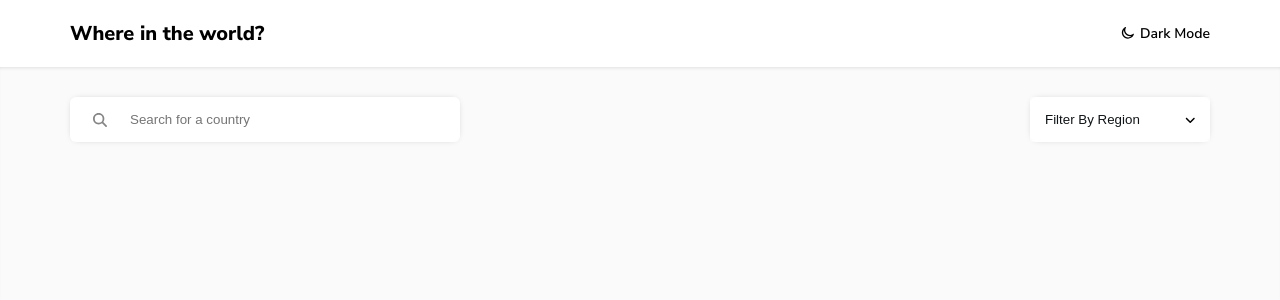
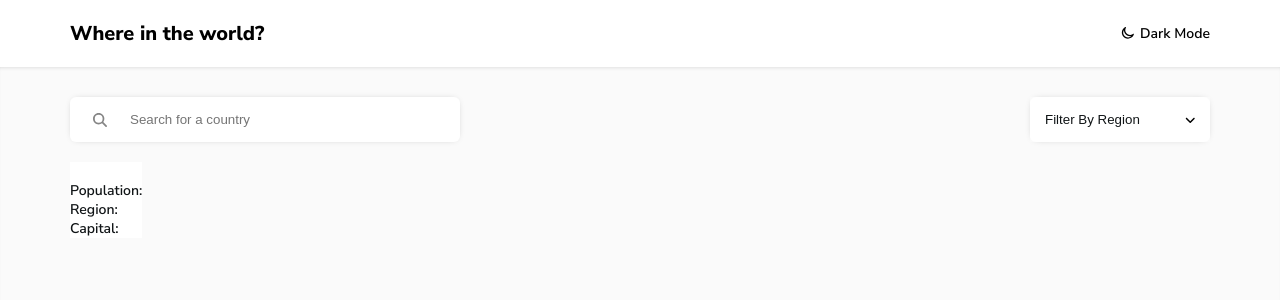
Before and after one commit to A-Awad1/Countries-Information-Website, a Vue app: page / in a window 1280 px wide. Shown: the top 300 px of the page. Built offline with nearby package versions, Linux system fonts and the light colour scheme.

Commit message:
some updates and create CountryBox component

```diff
--- /dev/null
+++ b/src/components/CountryBox.vue
@@ -0,0 +1,30 @@
+<template>
+  <section>
+    <img src="" />
+    <div>
+      <h3></h3>
+      <div><span>Population: </span><span></span></div>
+      <div><span>Region: </span><span></span></div>
+      <div><span>Capital: </span><span></span></div>
+    </div>
+  </section>
+</template>
+
+<script>
+export default {
+  name: "CountryBox",
+};
+</script>
+
+<style scoped lang="scss">
+section {
+  background-color: $lElements;
+  font-size: 14px;
+  div {
+    span:first-of-type {
+      color: $lText;
+      font-weight: 600;
+    }
+  }
+}
+</style>
--- a/src/components/FilterElements.vue
+++ b/src/components/FilterElements.vue
@@ -1,6 +1,5 @@
 <template>
   <section>
-    <!-- <h1>{{ msg | uppercase }}</h1> -->
     <div class="div-input">
       <font-awesome-icon icon="fa-solid fa-magnifying-glass" />
       <input type="text" placeholder="Search for a country" />
@@ -53,7 +52,7 @@ section {
     box-shadow: 0px 0px 8px -5px $lInput;
     display: flex;
     align-items: center;
-    cursor: pointer;
+
     svg {
       margin: {
         left: 23px;
@@ -65,7 +64,6 @@ section {
       background-color: inherit;
       width: 100%;
       padding-right: 10px;
-      cursor: inherit;
     }
   }
   .div-select {
@@ -82,6 +80,7 @@ section {
       width: 180px;
       cursor: pointer;
       padding-left: 15px;
+      user-select: none;
     }
     svg {
       position: absolute;
--- a/src/components/MainHeader.vue
+++ b/src/components/MainHeader.vue
@@ -2,9 +2,9 @@
   <nav>
     <div class="container">
       <h1>Where in the world?</h1>
-      <span>
+      <span @click="changeMode()">
         <font-awesome-icon icon="fa-regular fa-moon" />
-        <span class="app-mode">Dark Mode</span>
+        <span class="app-mode" v-text="mode"></span>
       </span>
     </div>
   </nav>
@@ -13,6 +13,20 @@
 <script>
 export default {
   name: "MainHeader",
+  data: function () {
+    return {
+      mode: "Dark Mode",
+    };
+  },
+  methods: {
+    changeMode: function () {
+      if (this.mode === "Dark Mode") {
+        this.mode = "Light Mode";
+      } else {
+        this.mode = "Dark Mode";
+      }
+    },
+  },
 };
 </script>
 
--- a/src/views/HomeView.vue
+++ b/src/views/HomeView.vue
@@ -1,18 +1,30 @@
 <template>
   <div class="home">
     <div class="container">
-      <FilterElements msg="Welcome to Your Vue.js App" />
+      <FilterElements />
+      <section class="all-countries">
+        <CountryBox />
+      </section>
     </div>
   </div>
 </template>
 
 <script>
 import FilterElements from "@/components/FilterElements.vue";
+import CountryBox from "@/components/CountryBox.vue";
 
 export default {
   name: "HomeView",
+  date: {
+    function() {
+      return {
+        mainAPI: "",
+      };
+    },
+  },
   components: {
     FilterElements,
+    CountryBox,
   },
 };
 </script>
@@ -22,5 +34,11 @@ export default {
   background-color: $lBackground;
   min-height: calc(100vh - 67px);
   box-shadow: inset 0 3px 6px -6px $lInput;
+  .container {
+    .all-countries {
+      display: flex;
+      flex-wrap: wrap;
+    }
+  }
 }
 </style>
```
Also changed, not shown: 1 other file (tests, documents, lock files or other folders).
